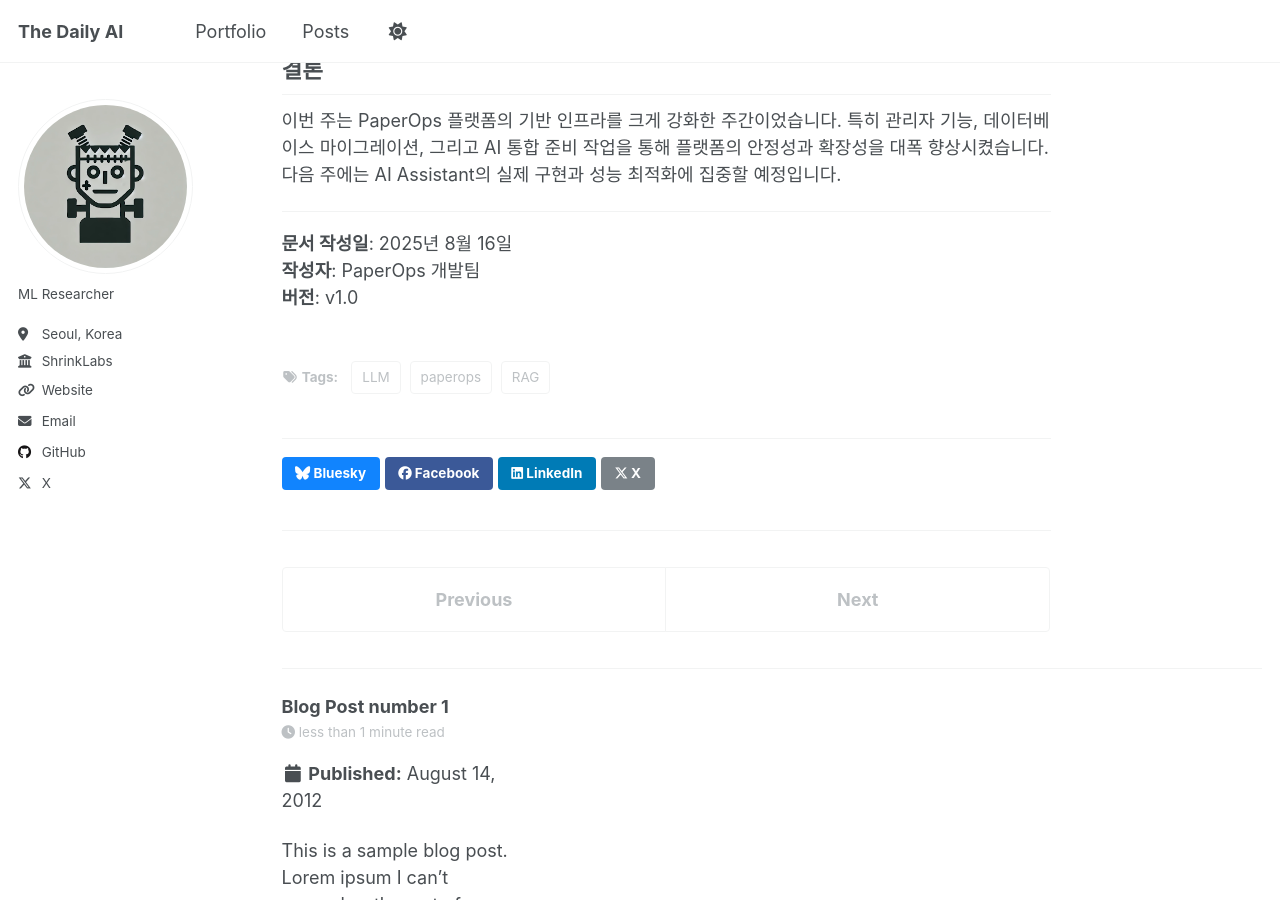
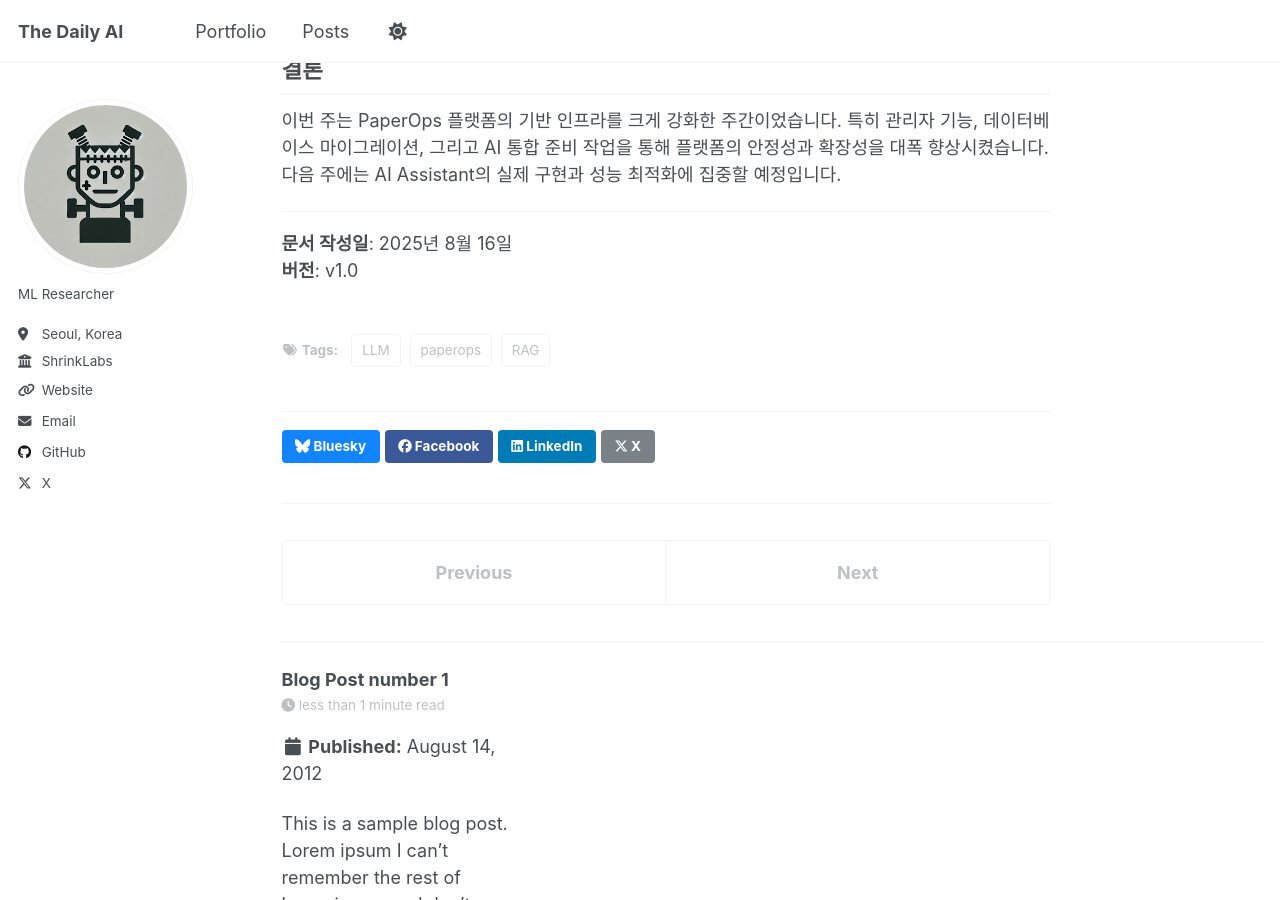
Before and after one commit to parameterfreak/parameterfreak.github.io, a Jekyll site: the page built from _posts/2025-08-16-weekly-release-notes.md, in a window 1280 px wide and 900 px high, scrolled down 6338 px. Built offline with Jekyll 4.4.1, drawn with Linux system fonts in a browser that asks for light colours; a script that is not in the unit is left out.

Commit message:
주간 릴리즈 노트에서 작성자 정보 제거

```diff
--- a/_posts/2025-08-16-weekly-release-notes.md
+++ b/_posts/2025-08-16-weekly-release-notes.md
@@ -199,5 +199,4 @@ tags:
 ---
 
 **문서 작성일**: 2025년 8월 16일
-**작성자**: PaperOps 개발팀
 **버전**: v1.0
```
